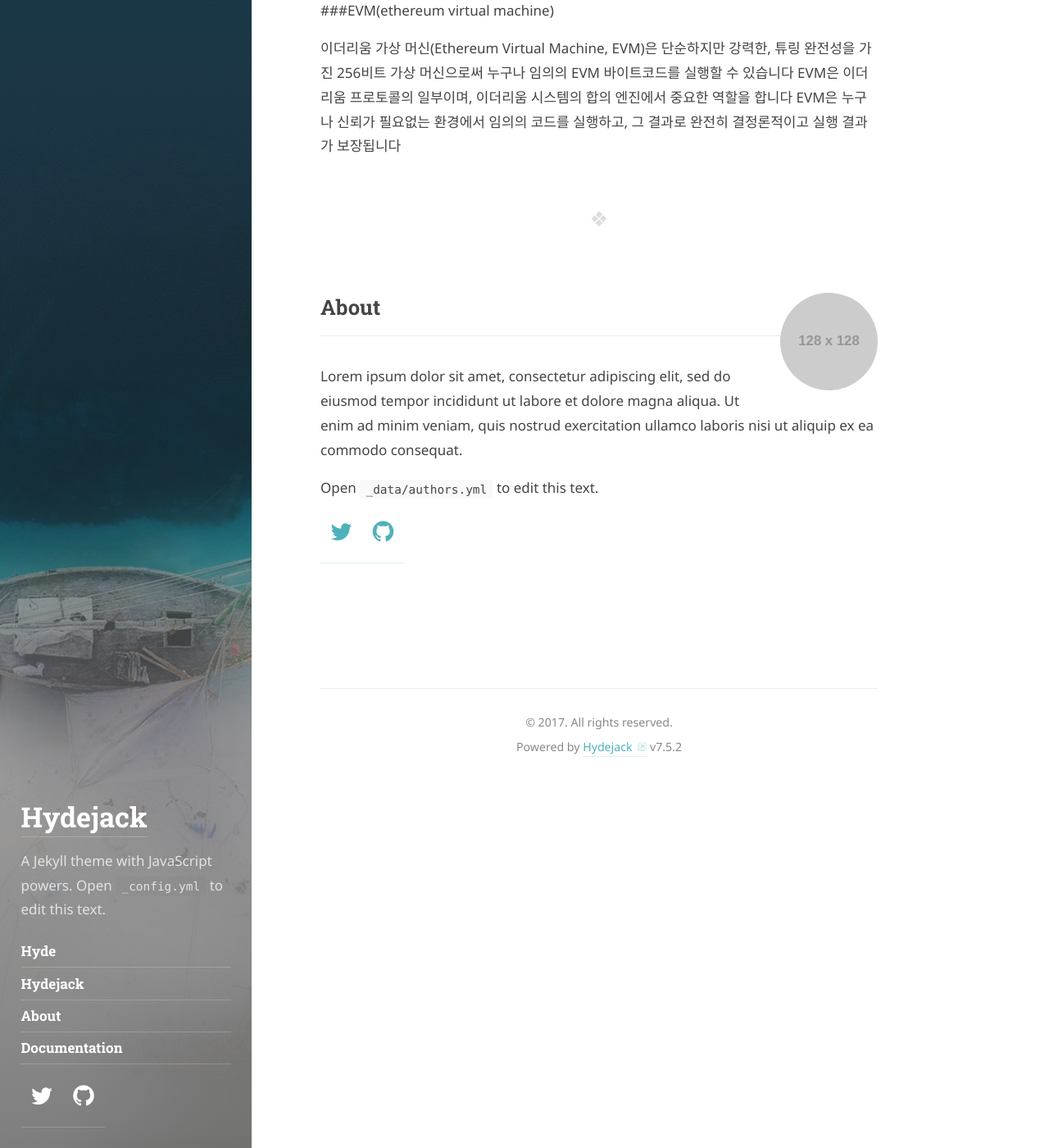
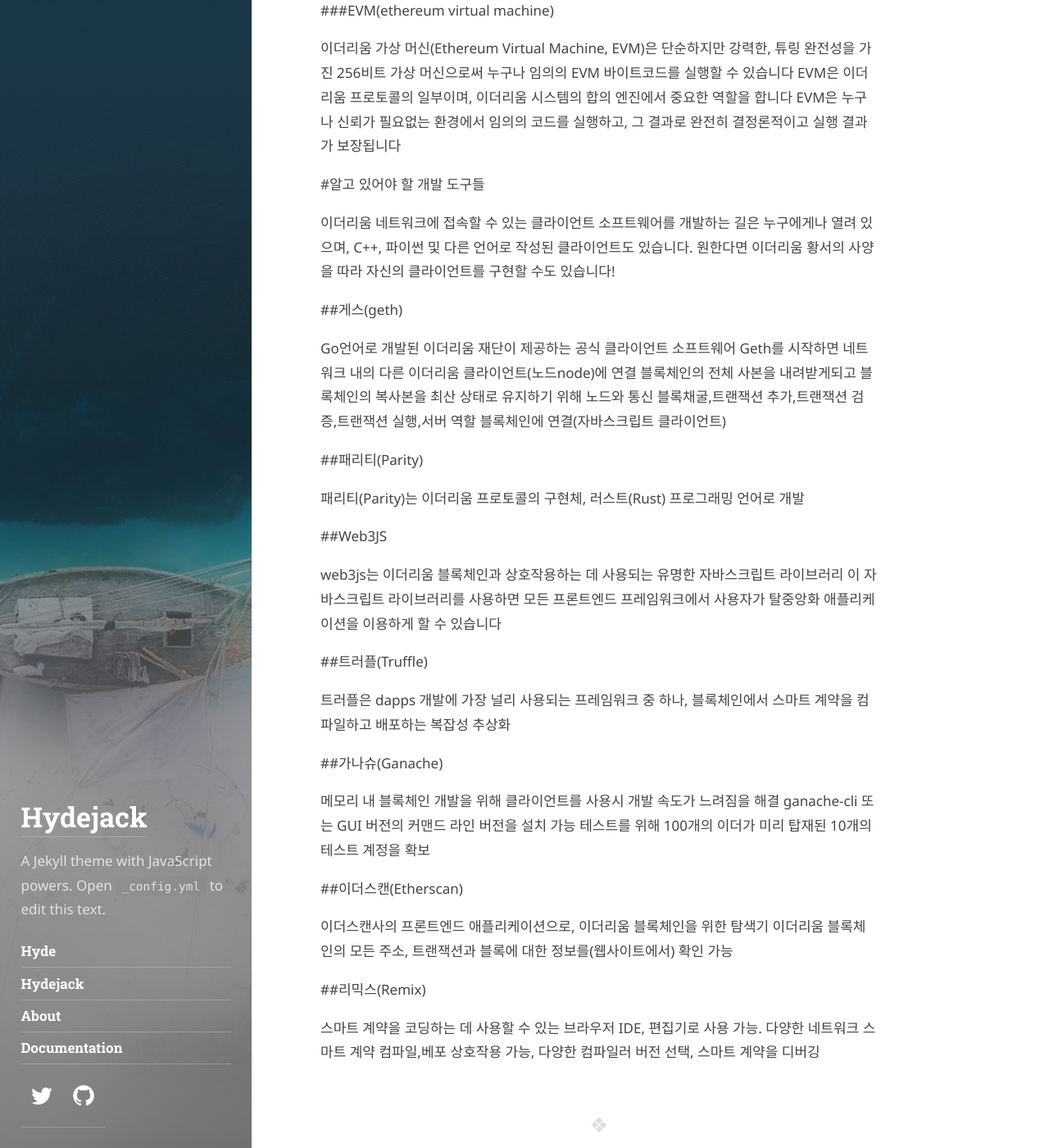
Before and after one commit to kain428/kain428.github.io, a Jekyll site: the page built from _posts/2020-03-24-first-post.md, in a window 1280 px wide and 1400 px high, scrolled down 2068 px. Shown: the whole window at 82% size. Built offline with Jekyll 4.4.1, drawn with Linux system fonts in a browser that asks for light colours; some web fonts are replaced.

Commit message:
이더리움 추가

```diff
--- a/_posts/2020-03-24-first-post.md
+++ b/_posts/2020-03-24-first-post.md
@@ -54,3 +54,35 @@ tag: [ethereum]
 ###EVM(ethereum virtual machine)
 
 이더리움 가상 머신(Ethereum Virtual Machine, EVM)은 단순하지만 강력한, 튜링 완전성을 가진 256비트 가상 머신으로써 누구나 임의의 EVM 바이트코드를 실행할 수 있습니다 EVM은 이더리움 프로토콜의 일부이며, 이더리움 시스템의 합의 엔진에서 중요한 역할을 합니다 EVM은 누구나 신뢰가 필요없는 환경에서 임의의 코드를 실행하고, 그 결과로 완전히 결정론적이고 실행 결과가 보장됩니다
+
+#알고 있어야 할 개발 도구들
+
+이더리움 네트워크에 접속할 수 있는 클라이언트 소프트웨어를 개발하는 길은 누구에게나 열려 있으며, C++, 파이썬 및 다른 언어로 작성된 클라이언트도 있습니다. 원한다면 이더리움 황서의 사양을 따라 자신의 클라이언트를 구현할 수도 있습니다!
+
+##게스(geth)
+
+Go언어로 개발된 이더리움 재단이 제공하는 공식 클라이언트 소프트웨어 Geth를 시작하면 네트워크 내의 다른 이더리움 클라이언트(노드node)에 연결 블록체인의 전체 사본을 내려받게되고 블록체인의 복사본을 최산 상태로 유지하기 위해 노드와 통신 블록채굴,트랜잭션 추가,트랜잭션 검증,트랜잭션 실행,서버 역할 블록체인에 연결(자바스크립트 클라이언트)
+
+##패리티(Parity)
+
+패리티(Parity)는 이더리움 프로토콜의 구현체, 러스트(Rust) 프로그래밍 언어로 개발
+
+##Web3JS
+
+web3js는 이더리움 블록체인과 상호작용하는 데 사용되는 유명한 자바스크립트 라이브러리 이 자바스크립트 라이브러리를 사용하면 모든 프론트엔드 프레임워크에서 사용자가 탈중앙화 애플리케이션을 이용하게 할 수 있습니다
+
+##트러플(Truffle)
+
+트러플은 dapps 개발에 가장 널리 사용되는 프레임워크 중 하나, 블록체인에서 스마트 계약을 컴파일하고 배포하는 복잡성 추상화
+
+##가나슈(Ganache)
+
+메모리 내 블록체인 개발을 위해 클라이언트를 사용시 개발 속도가 느려짐을 해결 ganache-cli 또는 GUI 버전의 커맨드 라인 버전을 설치 가능 테스트를 위해 100개의 이더가 미리 탑재된 10개의 테스트 계정을 확보
+
+##이더스캔(Etherscan)
+
+이더스캔사의 프론트엔드 애플리케이션으로, 이더리움 블록체인을 위한 탐색기 이더리움 블록체인의 모든 주소, 트랜잭션과 블록에 대한 정보를(웹사이트에서) 확인 가능
+
+##리믹스(Remix)
+
+스마트 계약을 코딩하는 데 사용할 수 있는 브라우저 IDE, 편집기로 사용 가능. 다양한 네트워크 스마트 계약 컴파일,베포 상호작용 가능, 다양한 컴파일러 버전 선택, 스마트 계약을 디버깅
```
